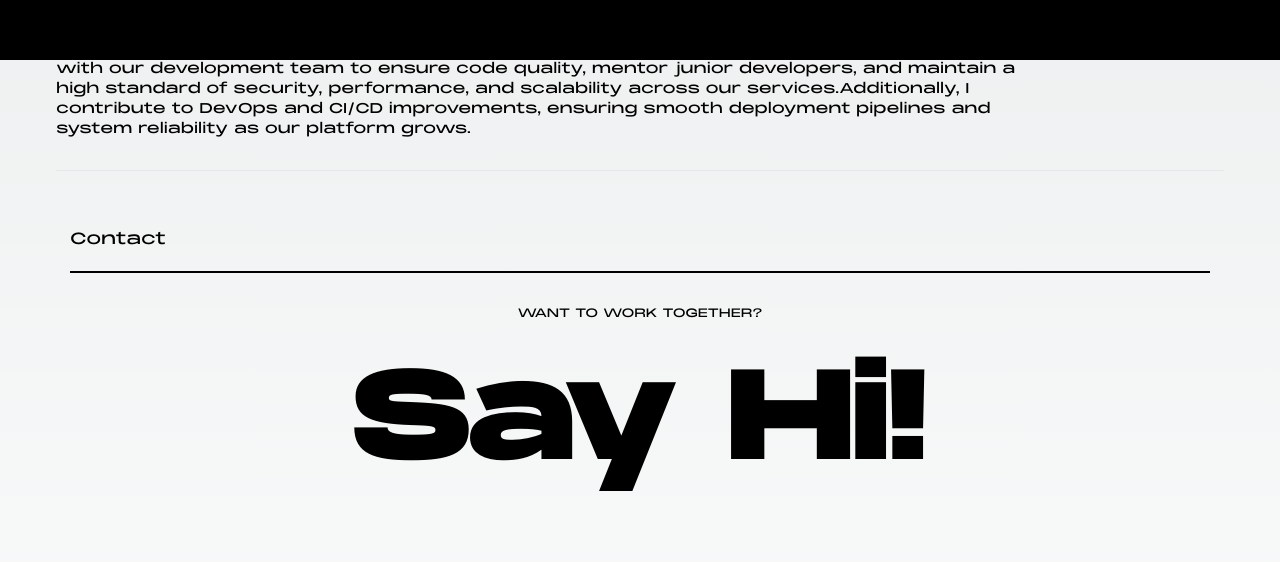
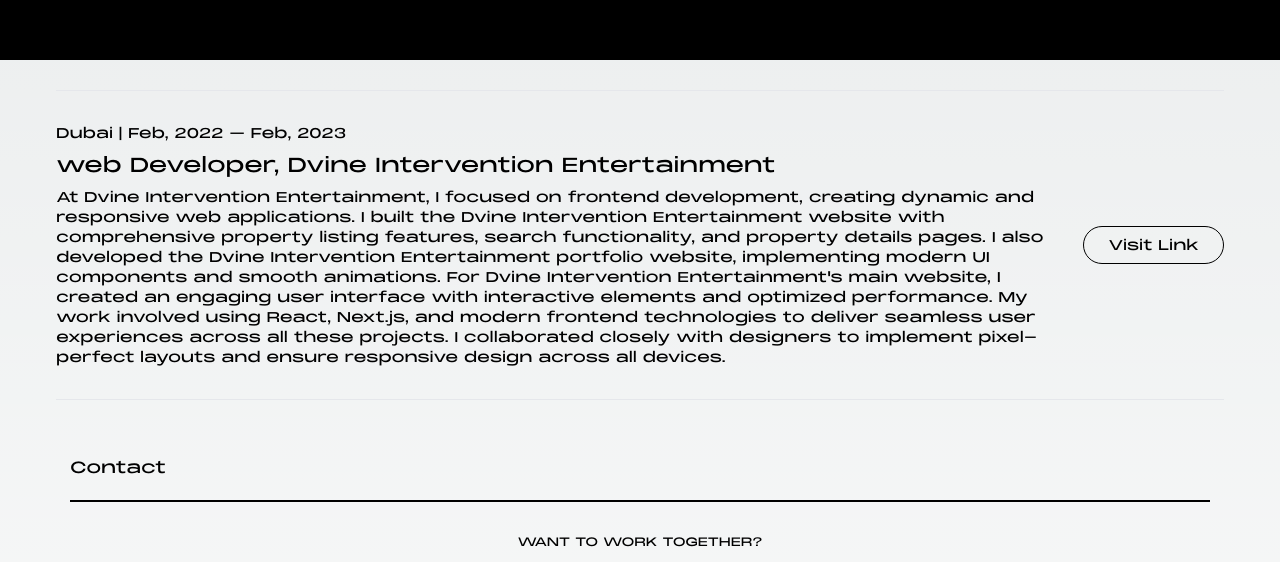
Before and after one commit to sreevishnu01/develop-portfolio, a Next.js app: page /about in a window 1280 px wide. Shown: the part 1540-2102 px from the top of the page. Built offline with nearby package versions, Linux system fonts and the light colour scheme.

Commit message:
Update experience section on About page with new job details, including role changes and additional work history.

```diff
--- a/src/app/about/page.jsx
+++ b/src/app/about/page.jsx
@@ -23,7 +23,7 @@
   const experiences = [
     {
       location: "Dubai",
-      date: "Apr, 2024 – Current",
+      date: "Mar, 2025 – Current",
       title: "Senior Software Developer, Richy Life Club",
       desc: "At Richy Life Club, I lead the backend development and system architecture for our core member-focused application. My responsibilities include designing and implementing scalable REST APIs, integrating third-party services such as PayPal, FCM, and secure authentication systems including OTP and device-based login tracking.I've implemented real-time logging and monitoring to track user activity and system behavior across environments, helping us quickly identify and resolve issues. I also worked on caching strategies using Redis, load and stress testing with tools like Locust and k6, and optimizing backend performance for high traffic.Key features I've built include a flexible referral system, a room booking engine with availability logic, and a notification utility that handles both email and FCM push messages. I collaborate closely with our development team to ensure code quality, mentor junior developers, and maintain a high standard of security, performance, and scalability across our services.Additionally, I contribute to DevOps and CI/CD improvements, ensuring smooth deployment pipelines and system reliability as our platform grows.",
       link: "#",
@@ -31,9 +31,17 @@
     },
     {
       location: "Dubai",
-      date: "Apr, 2024 – Current",
-      title: "Senior Software Developer, Richy Life Club",
-      desc: "At Richy Life Club, I lead the backend development and system architecture for our core member-focused application. My responsibilities include designing and implementing scalable REST APIs, integrating third-party services such as PayPal, FCM, and secure authentication systems including OTP and device-based login tracking.I've implemented real-time logging and monitoring to track user activity and system behavior across environments, helping us quickly identify and resolve issues. I also worked on caching strategies using Redis, load and stress testing with tools like Locust and k6, and optimizing backend performance for high traffic.Key features I've built include a flexible referral system, a room booking engine with availability logic, and a notification utility that handles both email and FCM push messages. I collaborate closely with our development team to ensure code quality, mentor junior developers, and maintain a high standard of security, performance, and scalability across our services.Additionally, I contribute to DevOps and CI/CD improvements, ensuring smooth deployment pipelines and system reliability as our platform grows.",
+      date: "Apr, 2023 – Apr, 2025",
+      title: "Software Developer, Richy Life Club",
+      desc: "At Richy Life Club, I focused on frontend development, creating dynamic and responsive web applications. I built the Emireum Properties website with comprehensive property listing features, search functionality, and property details pages. I also developed the Emireum Business portfolio website, implementing modern UI components and smooth animations. For Richy Life Club's main website, I created an engaging user interface with interactive elements and optimized performance. My work involved using React, Next.js, and modern frontend technologies to deliver seamless user experiences across all these projects. I collaborated closely with designers to implement pixel-perfect layouts and ensure responsive design across all devices.",
+      link: "#",
+      linkLabel: "Visit Link",
+    },
+    {
+      location: "Dubai",
+      date: "Feb, 2022 – Feb, 2023",
+      title: "web Developer, Dvine Intervention Entertainment",
+      desc: "At Dvine Intervention Entertainment, I focused on frontend development, creating dynamic and responsive web applications. I built the Dvine Intervention Entertainment website with comprehensive property listing features, search functionality, and property details pages. I also developed the Dvine Intervention Entertainment portfolio website, implementing modern UI components and smooth animations. For Dvine Intervention Entertainment's main website, I created an engaging user interface with interactive elements and optimized performance. My work involved using React, Next.js, and modern frontend technologies to deliver seamless user experiences across all these projects. I collaborated closely with designers to implement pixel-perfect layouts and ensure responsive design across all devices.",
       link: "#",
       linkLabel: "Visit Link",
     },
```
